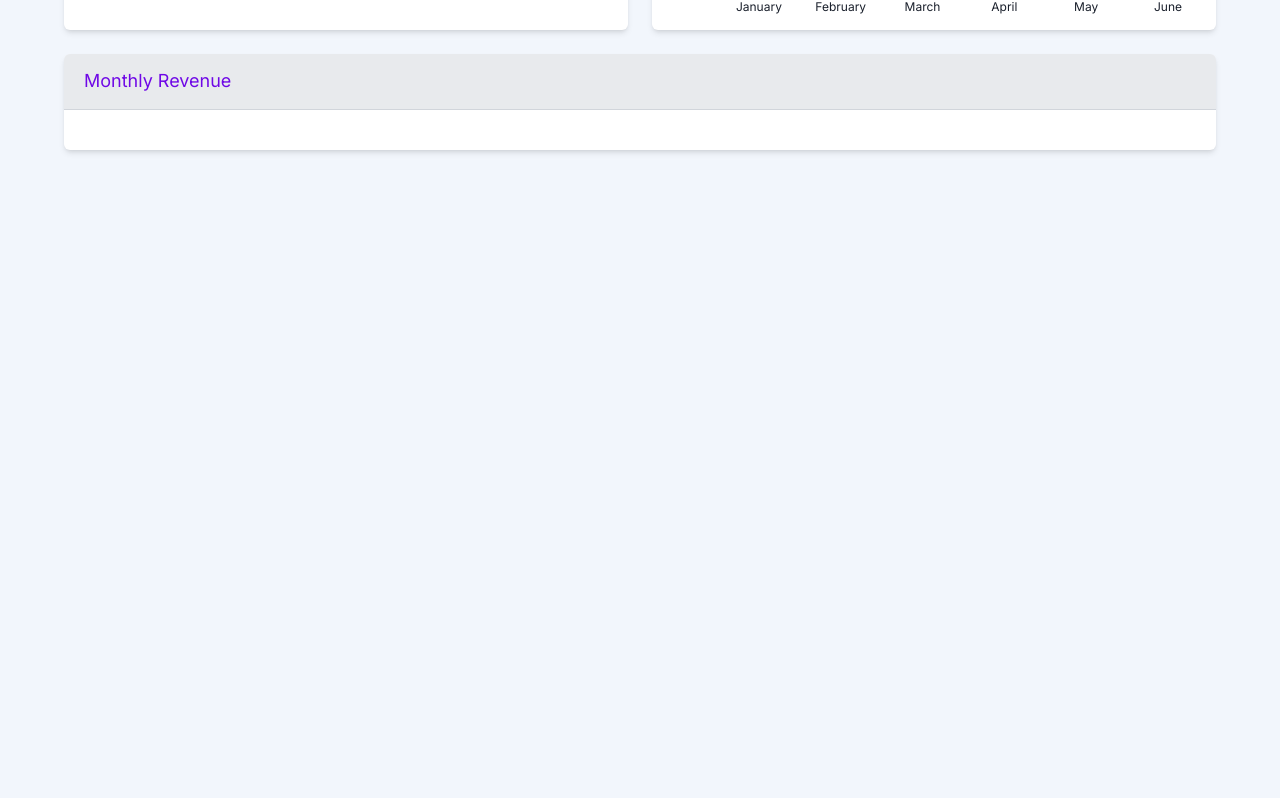
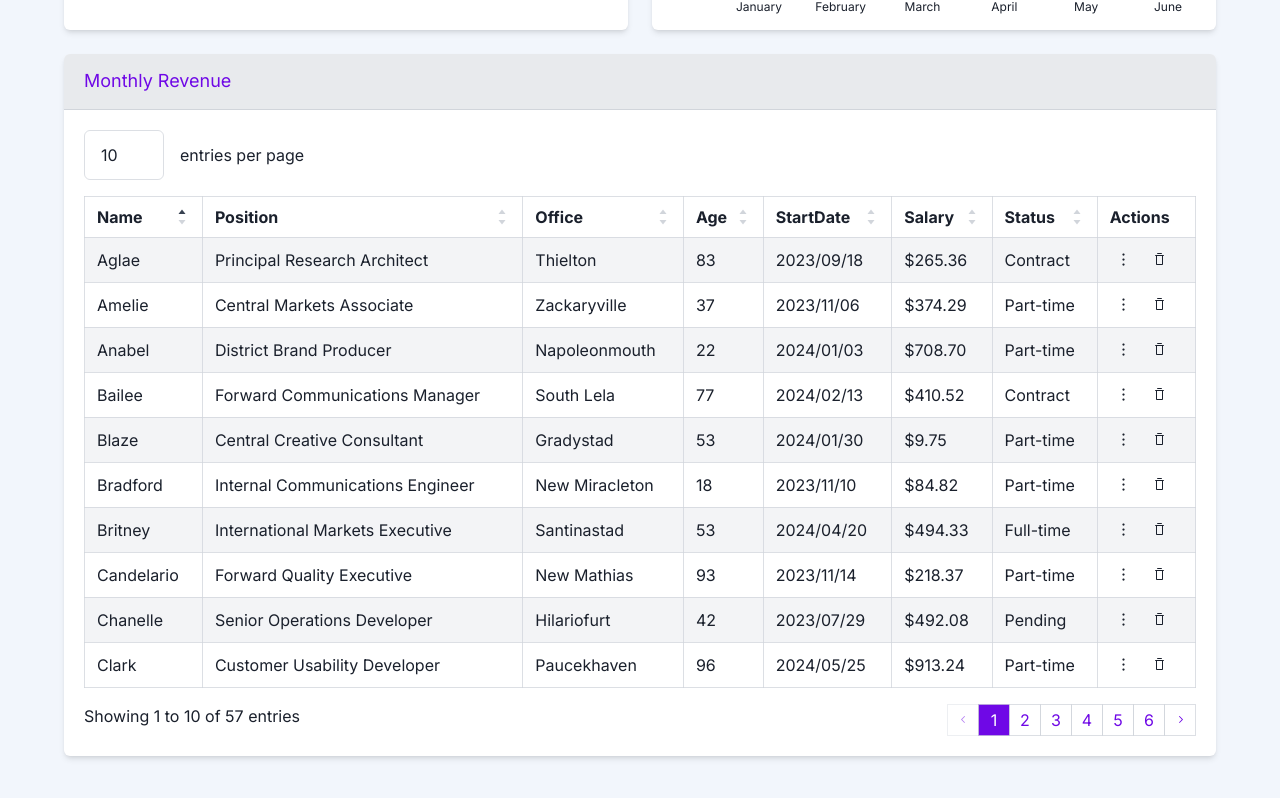
Before and after one commit to 0xe0b69e/psi-proj-2, a Next.js app: page /dashboard in a window 1280 px wide. Shown: the part 1881-2679 px from the top of the page. Before the commit the page ends 2239 px from the top, so only its background shows below. Built offline with nearby package versions, Linux system fonts and the light colour scheme.

Commit message:
Added DataTable

```diff
--- a/app/(main)/dashboard/_components/dashboard-0.js
+++ b/app/(main)/dashboard/_components/dashboard-0.js
@@ -12,15 +12,9 @@ import Timeline from "@/components/timeline";
 import ReportCard from "@/components/report-card";
 import BarChart from "@/components/bar-chart";
 import LineChart from "@/components/line-chart";
-import { activity, barChartData, lineChartData, progress, reports } from "@/lib/data";
-import * as PropTypes from "prop-types";
-import { Button } from "@/components/ui/button";
+import { activity, barChartData, lineChartData, personnel, progress, reports } from "@/lib/data";
+import DataTable from "@/components/data-table";
 
-Button.propTypes = {
-  onClick: PropTypes.func,
-  variant: PropTypes.string,
-  children: PropTypes.node
-};
 export default function Page() {
   return (
     <main className="overflow-x-hidden w-full bg-background dark:bg-background-dark transition-all">
@@ -104,7 +98,7 @@ export default function Page() {
           </CardHeader>
 
           <div className="w-full h-full p-5">
-
+            <DataTable data={personnel} />
           </div>
         </Card>
       </article>
--- /dev/null
+++ b/components/data-table.js
@@ -0,0 +1,177 @@
+"use client";
+
+import { useState } from "react";
+import {
+  CaretLeftIcon,
+  CaretRightIcon,
+  DotsVerticalIcon, TrashIcon,
+  TriangleDownIcon,
+  TriangleUpIcon
+} from "@radix-ui/react-icons";
+import { cn } from "@/lib/utils";
+import dayjs from "dayjs";
+import { splitArray } from "@/lib/array";
+import { CircularButton } from "@/components/circular-button";
+
+export default function DataTable ( { data } )
+{
+  const length = data.length;
+  const keys = Object.keys( data[ 0 ] );
+
+  const [ page, setPage ] = useState( 0 );
+  const [ entriesPerPage, setEntriesPerPage ] = useState( 10 );
+  const [ sortedBy, sortBy ] = useState( keys[ 0 ] );
+  const [ sortDirection, setSortDirection ] = useState( 0 ); // 0 = asc, 1 = desc
+
+  data = splitArray( data.sort( ( a, b ) =>
+  {
+    // Fuck you Brendan Eich
+    if ( typeof a[ sortedBy ] === "string" && typeof b[ sortedBy ] === "string" ) // <-- What the fuck even is that
+      // Why do I need to do all of this just to avoid TypeError
+    {
+      if (!a[sortedBy].startsWith("$")) {
+        if ( a[ sortedBy ] < b[ sortedBy ] )
+          return sortDirection === 0 ? -1 : 1;
+        else if ( a[ sortedBy ] > b[ sortedBy ] )
+          return sortDirection === 0 ? 1 : -1;
+        else
+          return 0;
+      }
+        // TypeError: b[sortedBy].startsWith is not a function
+        // I fUcKiNg SwEaR tO gOd
+      // PS. Took only 10 minutes :) (Fuck vanilla JS)
+      else if (a[sortedBy].startsWith("$") && b[sortedBy].startsWith("$"))
+      {
+        a[sortedBy] = Number(a[sortedBy].replace("$", ""))
+        b[sortedBy] = Number(b[sortedBy].replace("$", ""))
+      }
+    }
+
+    return sortDirection === 0 ? a[ sortedBy ] - b[ sortedBy ] : b[ sortedBy ] - a[ sortedBy ];
+  } ), entriesPerPage )[ page ];
+
+  // Pagination garbage
+  const totalPages = Math.ceil(length / entriesPerPage);
+  const handlePageChange = (newPage) => {
+    if (newPage >= 0 && newPage < totalPages)
+      setPage(newPage);
+  };
+  const getPageNumbers = () => {
+    let start = Math.max(page - 1, 1);
+    let end = Math.min(start + 5, totalPages);
+    start = Math.max(end - 5, 1);
+    return Array.from({ length: end - start + 1 }, (_, i) => start + i);
+  };
+
+  return (
+    <div className="w-full h-full flex flex-col space-y-4">
+      <div className="w-full items-center flex flex-row space-x-4">
+        <input
+          defaultValue={entriesPerPage}
+          className="w-20 p-3 px-4 border-gray-300/75 dark:border-slate-700/75 border-[1px] rounded-md bg-transparent"
+          type="number"
+          onInput={(event) => setEntriesPerPage(Number(event.currentTarget.value))}
+        />
+        <p>entries per page</p>
+      </div>
+      <table className="w-full h-full">
+        <tbody>
+        <tr>
+          {keys.map( key => (
+            <th
+              key={key}
+              className={cn(
+                "border-[1px] border-gray-300/75 dark:border-slate-700/75 capitalize px-3 py-2 cursor-pointer justify-between",
+                "select-none"
+              )}
+              onClick={() =>
+              {
+                if ( sortedBy === key )
+                  setSortDirection( sortDirection ^ 1 );
+                sortBy( key );
+              }}
+            >
+              <div className="flex justify-between w-full h-full items-center">
+                <p>{key}</p>
+                <div className="flex flex-col h-full -space-y-1.5 p-0">
+                  <TriangleUpIcon className={cn(
+                    "w-4 m-0 text-gray-300 dark:text-slate-700/75",
+                    sortDirection === 0 && sortedBy === key ? "text-gray-700 dark:text-slate-500" : ""
+                  )} />
+                  <TriangleDownIcon className={cn(
+                    "w-4 m-0 text-gray-300 dark:text-slate-700/75",
+                    sortDirection === 1 && sortedBy === key ? "text-gray-700 dark:text-slate-500" : ""
+                  )} />
+                </div>
+              </div>
+            </th>
+          ) )}
+          <th
+            className="border-[1px] border-gray-300/75 dark:border-slate-700/75 capitalize px-3 py-2 text-start select-none">
+            actions
+          </th>
+        </tr>
+        {data?.map( ( row, index ) => (
+          <tr key={index} className={cn(
+            "border-[1px] border-gray-300/75 dark:border-slate-700/75",
+            index % 2 === 0 ? "bg-gray-100 dark:bg-slate-800" : ""
+          )}>
+            {keys.map( key => (
+              <td key={key} className="px-3 py-2 border-[1px] border-gray-300/75 dark:border-slate-700/75">
+                {typeof row[ key ] === "object" ? dayjs( row[ key ] ).format( "YYYY/MM/DD" ) : row[ key ]}
+              </td>
+            ) )}
+            <td className="px-3 py-2 border-[1px] border-gray-300/75 dark:border-slate-700/75">
+              <div className="flex flex-row space-x-2 w-full h-full">
+                <CircularButton className="w-7 h-7">
+                  <DotsVerticalIcon />
+                </CircularButton>
+
+                <CircularButton className="w-7 h-7">
+                  <TrashIcon />
+                </CircularButton>
+              </div>
+            </td>
+          </tr>
+        ) )}
+        </tbody>
+      </table>
+      <div className="flex w-full justify-between">
+        <p>Showing {(page * entriesPerPage) + 1} to {Math.min((page + 1) * entriesPerPage, length)} of {length} entries</p>
+        <div className="flex flex-row -space-x-[1px] border-gray-300/75 dark:border-slate-700/75 rounded-md">
+          <button
+            onClick={() => handlePageChange(page - 1)} disabled={page === 0}
+            className={cn(
+              "disabled:opacity-50 disabled:cursor-not-allowed border-[1px] border-gray-300/75 dark:border-slate-700/75",
+              "w-8 h-8 flex justify-center items-center text-primary-lighter"
+            )}
+          >
+            <CaretLeftIcon />
+          </button>
+          {getPageNumbers().map((pageNumber) => (
+            <button
+              key={pageNumber}
+              onClick={() => handlePageChange(pageNumber - 1)}
+              className={cn(
+                "border-[1px] border-gray-300/75 dark:border-slate-700/75",
+                "w-8 h-8 flex justify-center items-center text-primary-lighter",
+                pageNumber === page + 1 ? "bg-primary-lighter text-white" : ""
+              )}
+            >
+              {pageNumber}
+            </button>
+          ))}
+          <button
+            onClick={() => handlePageChange(page + 1)} disabled={page === totalPages - 1}
+            className={cn(
+              "disabled:opacity-50 disabled:cursor-not-allowed border-[1px] border-gray-300/75 dark:border-slate-700/75",
+              "w-8 h-8 flex justify-center items-center text-primary-lighter"
+            )}
+          >
+            <CaretRightIcon />
+          </button>
+        </div>
+      </div>
+    </div>
+  );
+}
--- /dev/null
+++ b/lib/array.js
@@ -0,0 +1,7 @@
+export function splitArray ( array, x )
+{
+  let result = [];
+  for ( let i = 0; i < array.length; i += x )
+    result.push( array.slice( i, i + x ) );
+  return result;
+}
```
Also changed, not shown: lib/data.js.
